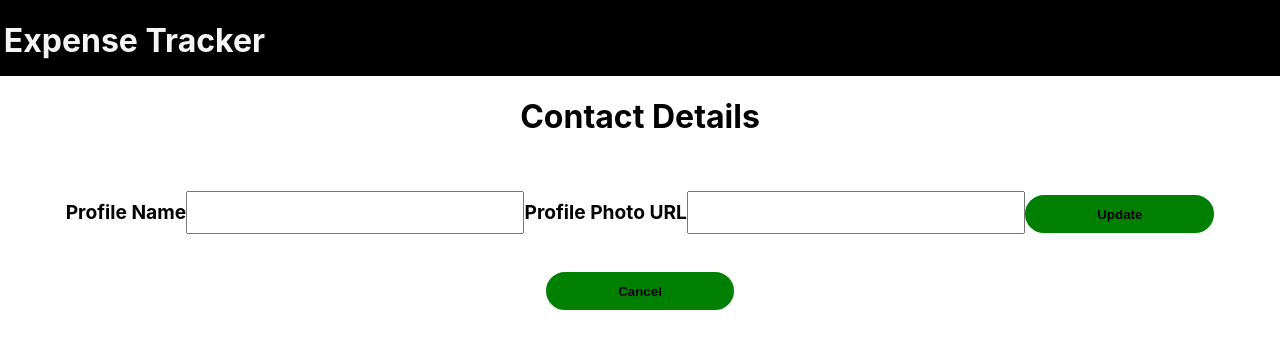
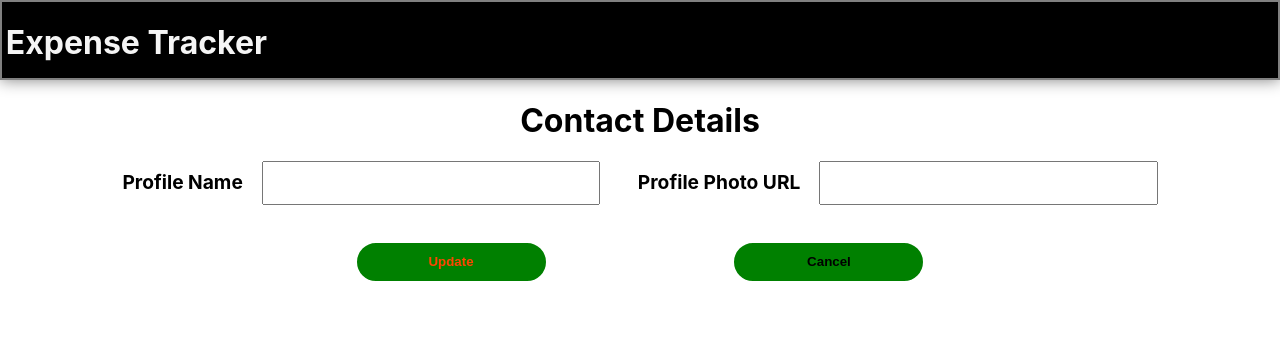
Before and after one commit to ARUNMALEWADI/ExpenseTracker, a React (Create React App) app: page /Userprofile in a window 1280 px wide. Shown: the top 348 px of the page. Built offline with nearby package versions, Linux system fonts and the light colour scheme; no server answers; sample sign-in values are in the browser's storage.

Commit message:
updated css

```diff
--- a/src/App.css
+++ b/src/App.css
@@ -34,12 +34,17 @@
   width:unset;
   height: 2cm;
   background-color: black;
+  border: 2px solid grey;
+  border-bottom-color: grey;
+  box-shadow: grey 0px 0px 15px ;
+  align-items: center;
 }
 .header h1{
   position: absolute;
   margin-left: 0.1cm;
   align-self: center;
    color: whitesmoke;
+
 }
 .overlay {
   position: fixed;
--- a/src/Home.module.css
+++ b/src/Home.module.css
@@ -32,6 +32,7 @@ margin-top:2cm;
 position: absolute;
 display: inline-flex;
 margin-left:-5cm;
+cursor: pointer;
 
 
 }
@@ -48,7 +49,7 @@ background-color: transparent;
 position: absolute;
 display: inline-flex;
 margin-left: 0.5cm;
-
+    cursor: pointer;
 
 }
 
@@ -66,6 +67,7 @@ background-color: transparent;
 position: absolute;
 display: inline-flex;
 margin-left: 5.5cm;
+cursor: pointer;
 }
 
 
--- a/src/UserProfile.js
+++ b/src/UserProfile.js
@@ -1,4 +1,4 @@
-import React, { useContext, useRef, useState } from 'react';
+import React, {useRef, useState } from 'react';
 import { Redirect } from 'react-router-dom/cjs/react-router-dom.min';
 import { useSelector } from 'react-redux';
 
@@ -56,12 +56,12 @@ GetprofileHandler();
     }
   return <div>
     <h1>Contact Details</h1>
-          <form onSubmit={SubmitHandler}>
-            <label>Profile Name</label>
+          <form onSubmit={SubmitHandler} >
+            <label style={{position:"relative",marginRight:"0.5cm"}}>Profile Name</label>
             <input type='text' ref={profname} defaultValue={name}></input>
-            <label>Profile Photo URL</label>
+            <label style={{position:"relative",marginRight:"0.5cm",marginLeft:"1cm"}}>Profile Photo URL</label>
             <input type='url' ref={ppurl} defaultValue={purl}></input>
-            <button type='submit'>Update</button>
+            <button type='submit' style={{position:"relative",marginRight:"5cm",color:"orangered"}}>Update</button>
             <button type='button' onClick={toggleHandler}>Cancel</button>
           </form>
           {toggle&&<Redirect to="/Home"></Redirect>}
```
